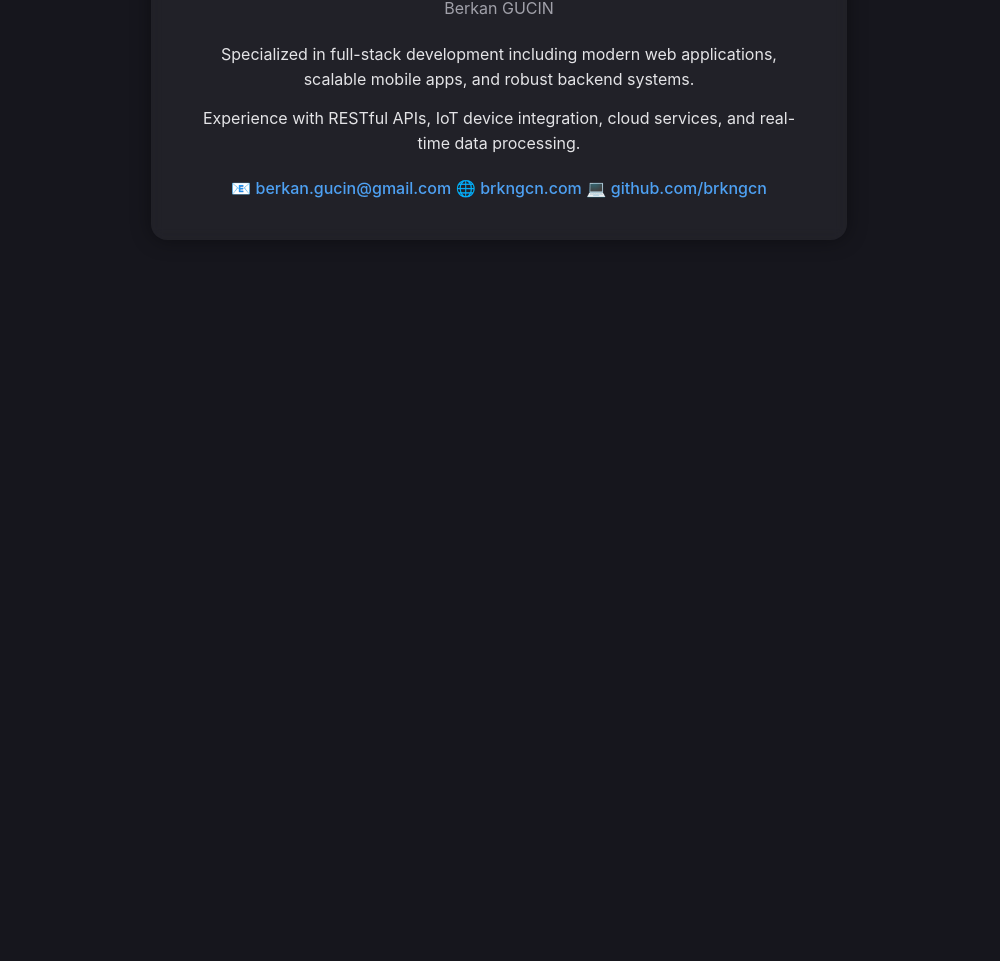
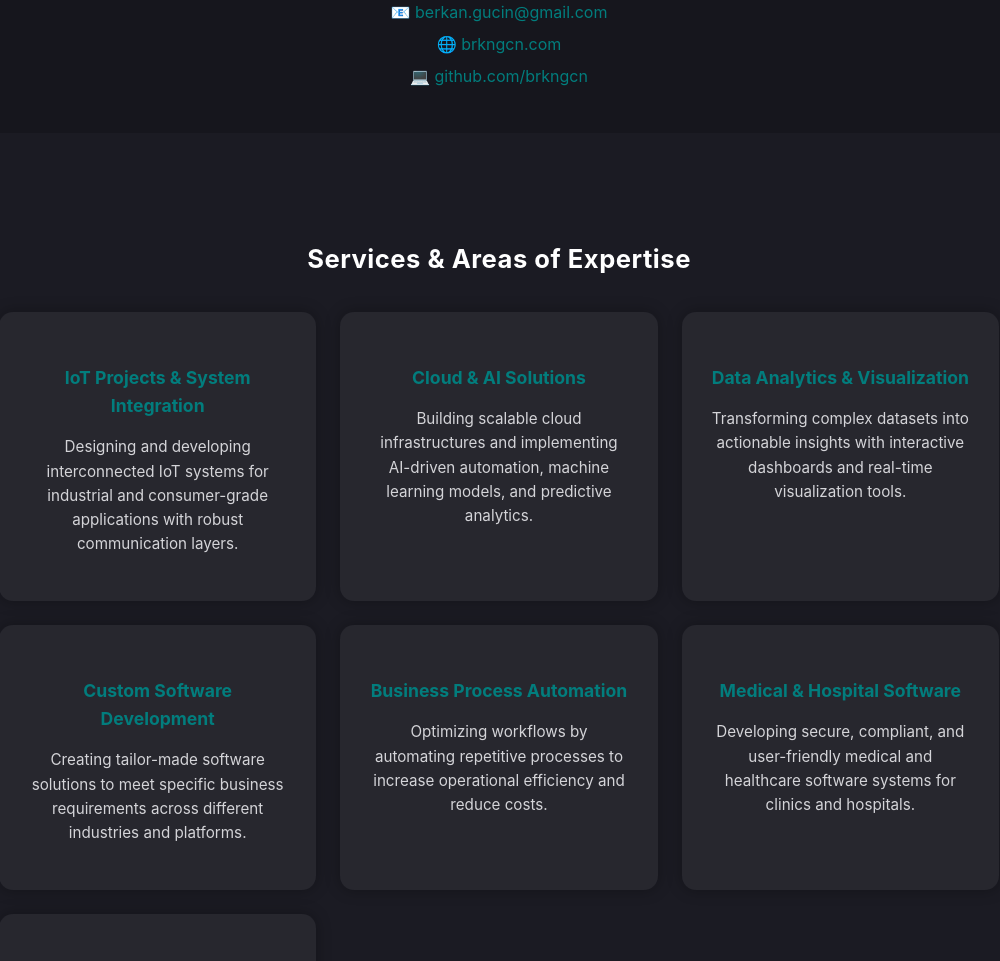
Before and after one commit to brkngcn/brkngcn.github.io, a plain HTML site: page index.html in a window 1280 px wide. Shown: the part 331-1292 px from the top of the page, without its empty margins (141-1141 px from the left). Before the commit the page ends 800 px from the top, so only its background shows below. Drawn offline with Linux system fonts and the light colour scheme.

Commit message:
Refactor header layout and enhance services section
Updated layout and styling for header and services section. Adjusted background color, header height, and added service cards.

```diff
--- a/index.html
+++ b/index.html
@@ -10,52 +10,46 @@
       margin: 0;
       padding: 0;
       font-family: "Inter", "Segoe UI", Roboto, Helvetica, Arial, sans-serif;
-      background-color: #16161d;
+      background-color: #16161d; /* Eigengrau */
       color: #e4e4e7;
+      text-align: center;
+      line-height: 1.6;
+    }
+
+    header {
       display: flex;
+      flex-direction: column;
       justify-content: center;
       align-items: center;
-      height: 100vh;
-      text-align: center;
+      height: 50vh;
+      padding: 2rem;
     }
 
-    .container {
-      max-width: 600px;
-      background: rgba(255, 255, 255, 0.05);
-      padding: 2rem 3rem;
-      border-radius: 16px;
-      box-shadow: 0 0 20px rgba(0, 0, 0, 0.4);
-      backdrop-filter: blur(6px);
-      transition: transform 0.2s ease-in-out;
+    header h1 {
+      font-size: 2rem;
+      color: #ffffff;
+      margin-bottom: 0.5rem;
     }
 
-    .container:hover {
-      transform: translateY(-4px);
-    }
-
-    h1 {
-      font-size: 1.8rem;
-      margin-bottom: 0.5rem;
-      color: #ffffff;
-      letter-spacing: 0.5px;
-    }
-
-    h2 {
-      font-size: 1rem;
+    header h2 {
+      font-size: 1.1rem;
       color: #a1a1aa;
       font-weight: 400;
       margin-bottom: 1.5rem;
     }
 
-    p {
-      line-height: 1.6;
-      margin: 0.8rem 0;
+    header p {
+      max-width: 600px;
+      margin: 0.6rem auto;
+    }
+
+    .links p {
+      margin: 0.4rem 0;
     }
 
     a {
-      color: #4ea1f3;
+      color: #027d7d;
       text-decoration: none;
-      font-weight: 500;
       transition: color 0.2s ease;
     }
 
@@ -63,37 +57,126 @@
       color: #7cc7ff;
     }
 
-    .icon-link {
-      display: inline-block;
-      margin: 0.4rem 0;
+    section.services {
+      padding: 5rem 2rem;
+      background-color: #1b1b23;
+    }
+
+    .services h3 {
+      font-size: 1.6rem;
+      margin-bottom: 2rem;
+      color: #ffffff;
+      letter-spacing: 0.5px;
+    }
+
+    .service-grid {
+      display: grid;
+      grid-template-columns: repeat(auto-fit, minmax(250px, 1fr));
+      gap: 1.5rem;
+      max-width: 1000px;
+      margin: 0 auto;
+    }
+
+    .service-card {
+      background: rgba(255, 255, 255, 0.05);
+      border-radius: 14px;
+      padding: 1.8rem;
+      box-shadow: 0 0 15px rgba(0, 0, 0, 0.3);
+      transition: transform 0.25s ease, background 0.25s ease;
+    }
+
+    .service-card:hover {
+      transform: translateY(-5px);
+      background: rgba(255, 255, 255, 0.08);
+    }
+
+    .service-card h4 {
+      color: #027d7d;
+      font-size: 1.1rem;
+      margin-bottom: 0.8rem;
+    }
+
+    .service-card p {
+      color: #d4d4d8;
+      font-size: 0.95rem;
+    }
+
+    footer {
+      padding: 2rem;
+      color: #888;
+      font-size: 0.9rem;
     }
 
     @media (max-width: 600px) {
-      .container {
-        padding: 1.5rem;
+      header {
+        height: auto;
+        padding: 4rem 1rem;
       }
-
-      h1 {
-        font-size: 1.5rem;
+      .services h3 {
+        font-size: 1.4rem;
       }
     }
   </style>
 </head>
 
 <body>
-  <div class="container">
+  <header>
     <h1>Software Developer</h1>
     <h2>Berkan GUCIN</h2>
 
     <p>Specialized in full-stack development including modern web applications, scalable mobile apps, and robust backend systems.</p>
-
     <p>Experience with RESTful APIs, IoT device integration, cloud services, and real-time data processing.</p>
 
     <div class="links">
-      <p class="icon-link">📧 <a href="mailto:berkan.gucin@gmail.com">berkan.gucin@gmail.com</a></p>
-      <p class="icon-link">🌐 <a href="http://brkngcn.com" target="_blank" rel="noopener noreferrer">brkngcn.com</a></p>
-      <p class="icon-link">💻 <a href="https://github.com/brkngcn" target="_blank" rel="noopener noreferrer">github.com/brkngcn</a></p>
+      <p>📧 <a href="mailto:berkan.gucin@gmail.com">berkan.gucin@gmail.com</a></p>
+      <p>🌐 <a href="http://brkngcn.com" target="_blank" rel="noopener noreferrer">brkngcn.com</a></p>
+      <p>💻 <a href="https://github.com/brkngcn" target="_blank" rel="noopener noreferrer">github.com/brkngcn</a></p>
     </div>
-  </div>
+  </header>
+
+  <section class="services">
+    <h3>Services & Areas of Expertise</h3>
+
+    <div class="service-grid">
+      <div class="service-card">
+        <h4>IoT Projects & System Integration</h4>
+        <p>Designing and developing interconnected IoT systems for industrial and consumer-grade applications with robust communication layers.</p>
+      </div>
+
+      <div class="service-card">
+        <h4>Cloud & AI Solutions</h4>
+        <p>Building scalable cloud infrastructures and implementing AI-driven automation, machine learning models, and predictive analytics.</p>
+      </div>
+
+      <div class="service-card">
+        <h4>Data Analytics & Visualization</h4>
+        <p>Transforming complex datasets into actionable insights with interactive dashboards and real-time visualization tools.</p>
+      </div>
+
+      <div class="service-card">
+        <h4>Custom Software Development</h4>
+        <p>Creating tailor-made software solutions to meet specific business requirements across different industries and platforms.</p>
+      </div>
+
+      <div class="service-card">
+        <h4>Business Process Automation</h4>
+        <p>Optimizing workflows by automating repetitive processes to increase operational efficiency and reduce costs.</p>
+      </div>
+
+      <div class="service-card">
+        <h4>Medical & Hospital Software</h4>
+        <p>Developing secure, compliant, and user-friendly medical and healthcare software systems for clinics and hospitals.</p>
+      </div>
+
+      <div class="service-card">
+        <h4>Technical Support & Maintenance</h4>
+        <p>Providing long-term technical support, maintenance, and system monitoring to ensure stability and continuous improvement.</p>
+      </div>
+    </div>
+  </section>
+
+  <footer>
+    © 2025 Berkan Gucin — All rights reserved.
+  </footer>
 </body>
 </html>
```
